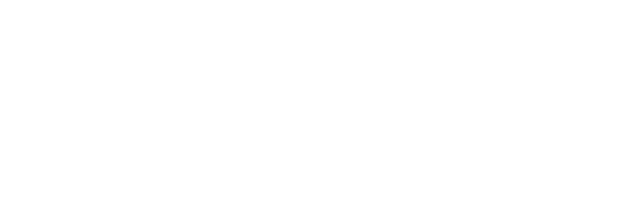
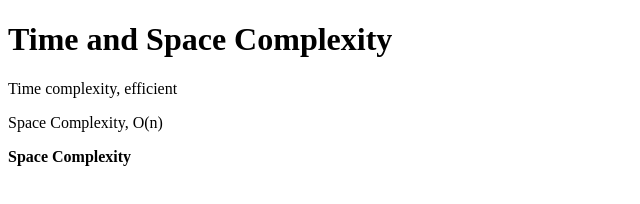
Before and after one commit to acciojob/time-and-space-complexity-sujipinku07, a website: page main.html in a window 1280 px wide. Shown: the whole page, without its empty margins (0-640 px from the left). Drawn offline with Linux system fonts and the light colour scheme.

Commit message:
created a submission

```diff
--- a/main.html
+++ b/main.html
@@ -7,7 +7,10 @@
 </head>
 
 <body>
-	<!-- the entire body must be written by student -->
+	<h1>Time and Space Complexity</h1>
+	<p>Time complexity, efficient</p>
+	<p>Space Complexity, O(n)</p>
+	<b>Space Complexity</b><!-- the entire body must be written by student -->
     <script type="text/javascript" src="./script.js">
 </script>
 
```
